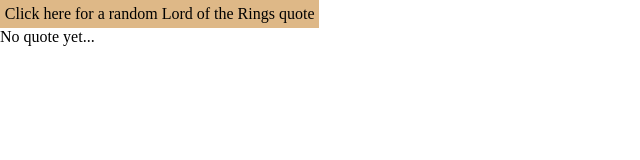
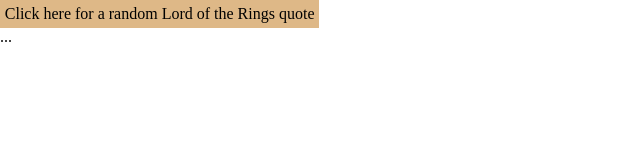
Before and after one commit to jswashburn/frodo, a React (Create React App) app: page / in a window 1280 px wide. Shown: the top 160 px of the page, without its empty margins (0-640 px from the left). Built offline with nearby package versions, Linux system fonts and the light colour scheme; no server answers.

Commit message:
grab random quote on component mount

```diff
--- a/src/components/App.js
+++ b/src/components/App.js
@@ -1,11 +1,19 @@
-import { useState } from 'react';
+import React, { useState } from 'react';
 import '../styles/App.css';
 
 import { client } from "../utils/lotrClient.js";
 import Quote from './Quote';
 
 export default function App() {
-  const [dialog, setDialog] = useState('No quote yet...');
+  const [dialog, setDialog] = useState('...');
+
+  React.useEffect(() => {
+    const getJsonResponse = async () => {
+      const responseJson = await client.fetchQuotes();
+      setDialog(responseJson.docs[0].dialog);
+    };
+    getJsonResponse();
+  }, []);
 
   return (
     <div className="App">
```
